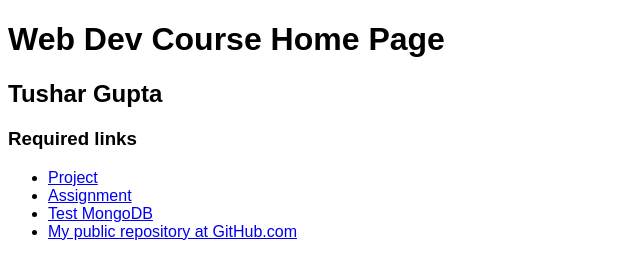
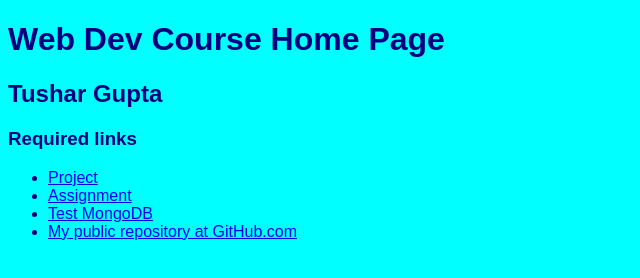
Before and after one commit to tusharguptacse/gupta-tushar-webdev, a website: page public/index.html in a window 1280 px wide. Shown: the whole page, without its empty margins (0-640 px from the left). Drawn offline with Linux system fonts and the light colour scheme.

Commit message:
Update index.html

```diff
--- a/public/index.html
+++ b/public/index.html
@@ -4,7 +4,7 @@
     <meta charset="UTF-8">
     <title>Web Dev Course Home Page</title>
 </head>
-<body>
+<body text = "navy" bgcolor = "aqua">
     <h1><Font face="Arial">Web Dev Course Home Page</Font></h1>
 
     <p>
```
